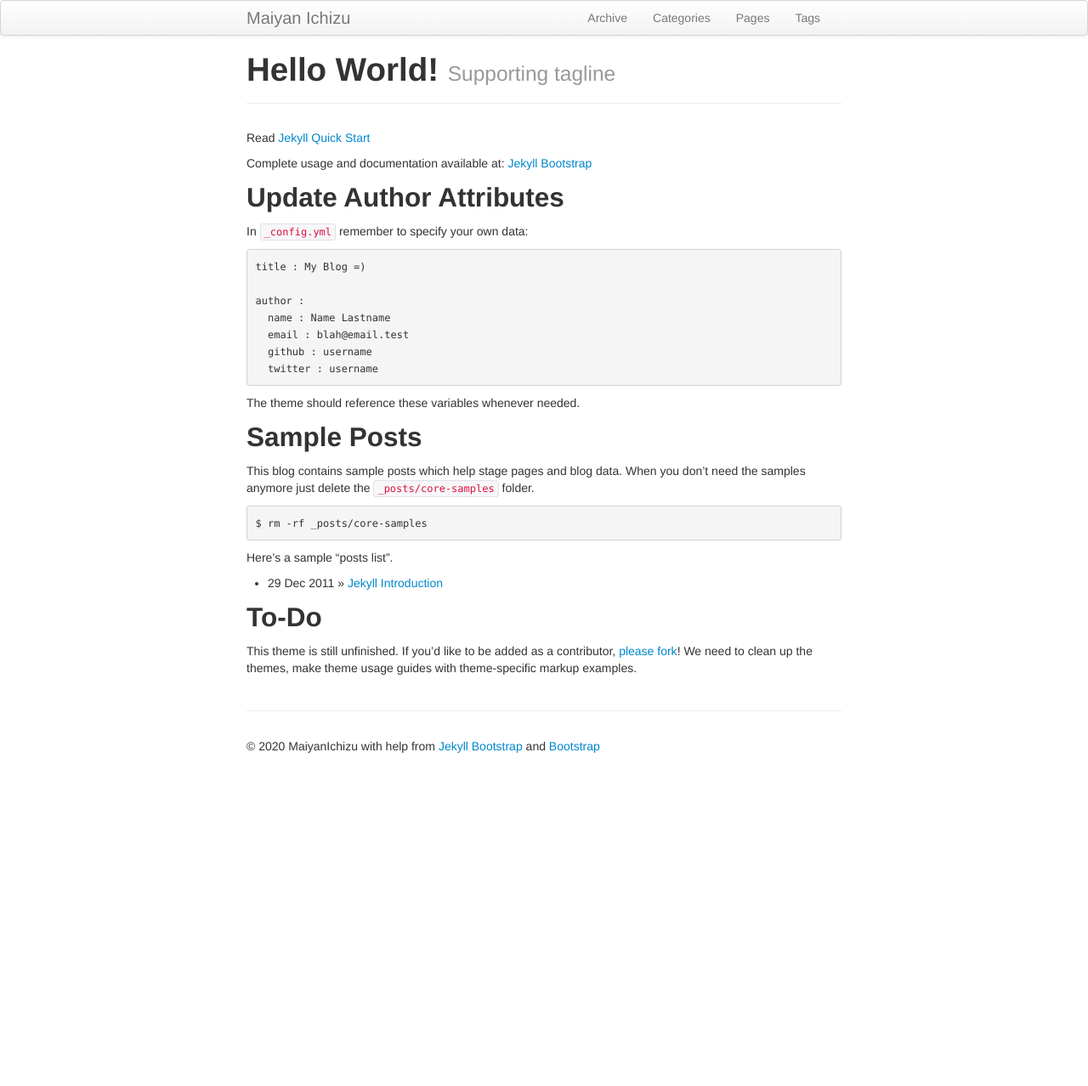
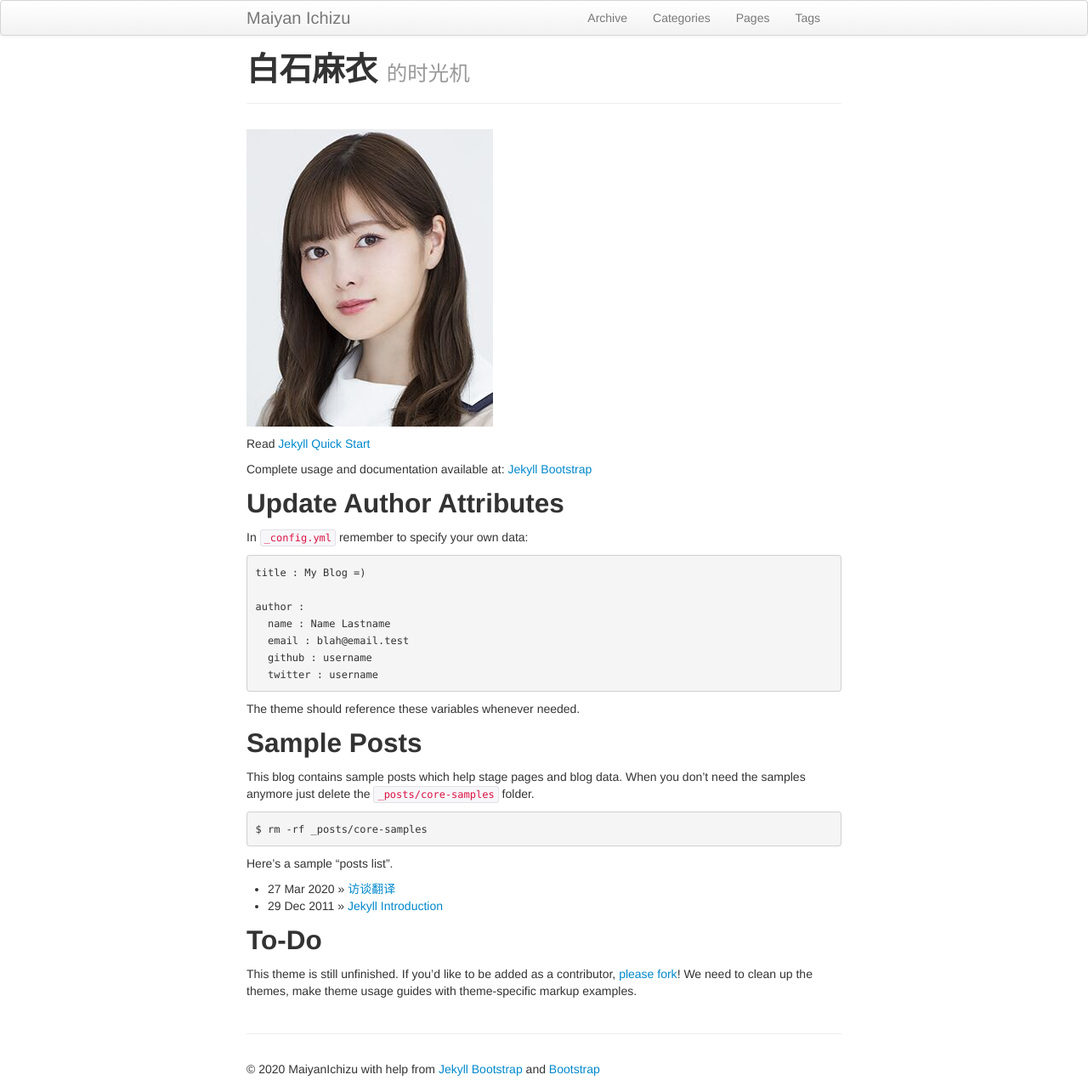
Before and after one commit to kakarot-21/maiyanichizu.github.com, a Jekyll site: the page built from index.md, in a window 1280 px wide. Shown: the whole page at 85% size. Built offline with Jekyll 4.4.1, drawn with Linux system fonts in a browser that asks for light colours; before the commit the page ends 900 px from its top, so only the background shows below that.

Commit message:
测试页

```diff
--- a/index.md
+++ b/index.md
@@ -1,9 +1,11 @@
 ---
 layout: page
-title: Hello World!
-tagline: Supporting tagline
+title: 白石麻衣
+tagline: 的时光机
 ---
 {% include JB/setup %}
+
+![](/images/official-25th.jpg)
 
 Read [Jekyll Quick Start](http://jekyllbootstrap.com/usage/jekyll-quick-start.html)
 
```
Also changed, not shown: _posts/2020-03-27-访谈翻译.md (added, +11 -0 lines), images/official-25th.jpg (added), images/talk-manatsu-2020-03-27.jpg (added).
